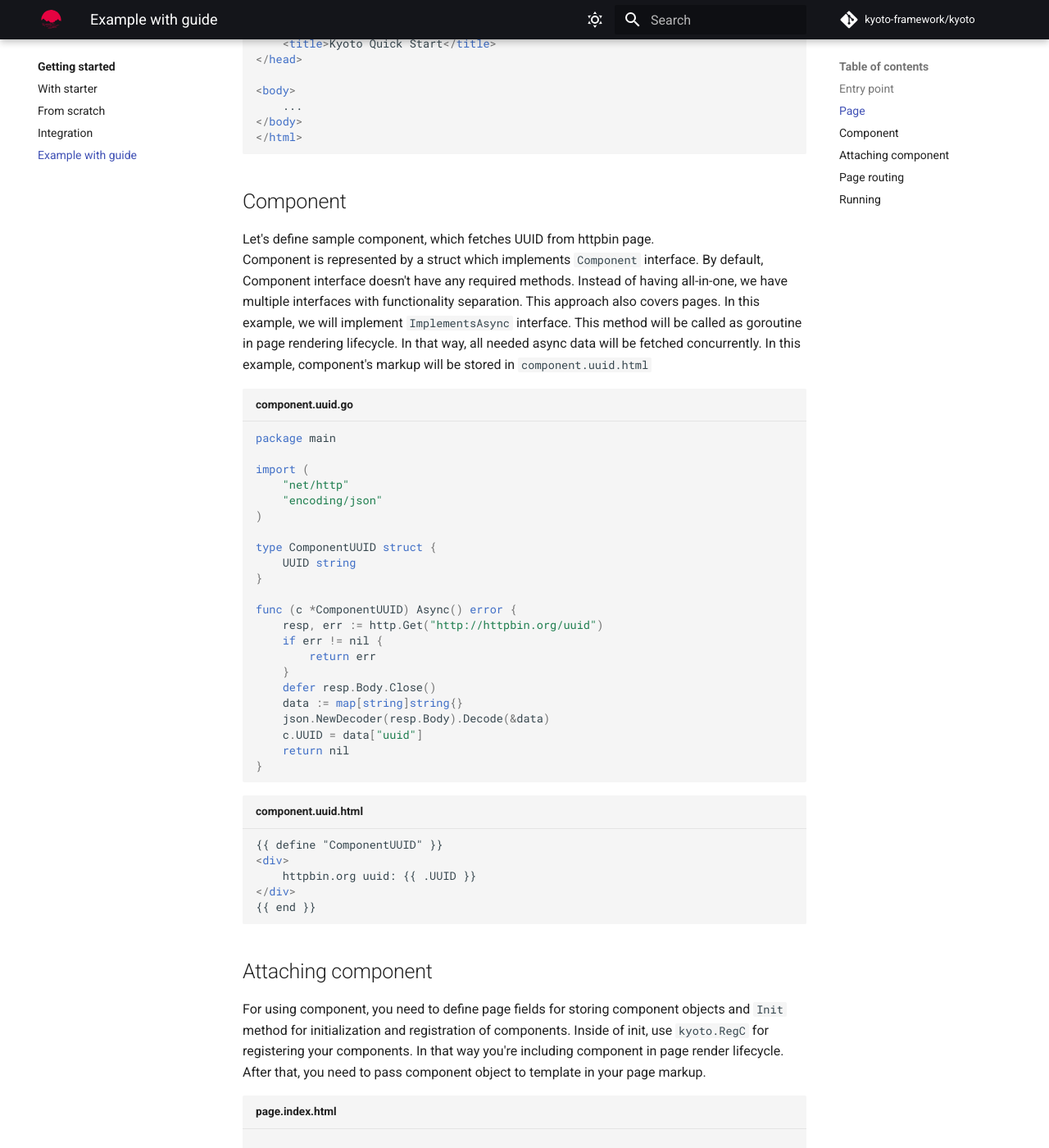
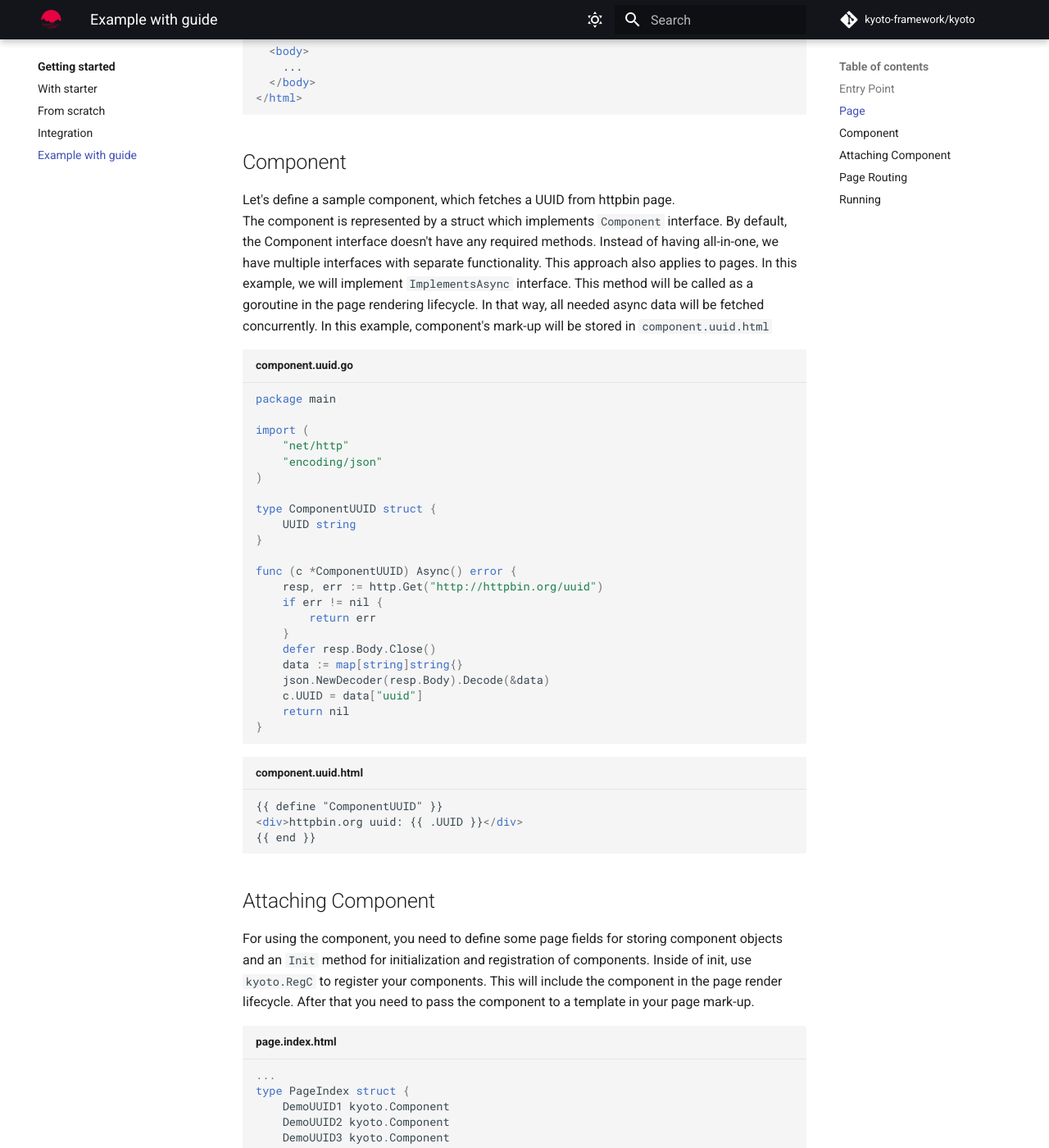
Before and after one commit to KimuraDanaka119/kyoto, an MkDocs documentation site: the page built from docs/getting-started/example-with-guide.md, in a window 1280 px wide and 1400 px high, scrolled down 1821 px. Shown: the whole window at 82% size. Built offline with MkDocs 1.6.1 and Material for MkDocs 9.7.7, drawn with Linux system fonts in a browser that asks for light colours; comment, search, counter and statistics services are not loaded; some of the changed text lies outside the part shown.

Commit message:
Getting started

````diff
--- a/docs/getting-started/example-with-guide.md
+++ b/docs/getting-started/example-with-guide.md
@@ -1,11 +1,10 @@
+# Example with Guide
 
-# Example with guide
+This guide is an extended version of the "[From Scratch](from-scratch.md)" page and will show a minimal setup with: a page, multiple component instances, lifecycle integration and `net/http` setup. This guide will rely on the demo project setup found [here](https://github.com/kyoto-framework/kyoto/tree/master/examples/demo).
 
-This guide is extended version of "[from scratch](from-scratch.md)" documentation and will show minimal setup with page, multiple component instances, lifecycle integration and `net/http` setup. This guide will rely on demo project setup, that can be found [here](https://github.com/kyoto-framework/kyoto/tree/master/examples/demo).
+## Entry Point
 
-## Entry point
-
-First, we need to setup serving basis.
+Firstly, we need to setup the serving foundations.
 
 ```go title="main.go"
 package main
@@ -37,9 +36,9 @@ func main() {
 ## Page
 
 Now, we can define our page.
-Page is represented by a struct which implements `Page` interface.
-Page requires method, returning ready for use template. In this example, we will store our page markup in `page.index.html`.
-`kyoto.Funcs` is a function, that returns FuncMap. This funcmap is required for correct work of some `kyoto` features.
+A page is represented by a struct which implements `Page` interface.
+The Page's required method is for returning a ready-to-use template. In this example, we will store our mark-up in `page.index.html`.
+`kyoto.Funcs` is a function that returns FuncMap. This funcmap is required for the correct working of some `kyoto` features.
 
 ```go title="page.index.go"
 package main
@@ -57,38 +56,33 @@ func (p *PageIndex) Template() *template.Template {
 ```
 
 !!! note
-    You can define bootstrap function for easier template definition. For example:
-    ```go
-    func newtemplate(page string) *template.Template {
-        return template.Must(template.New(page).Funcs(kyoto.Funcs()).ParseGlob("*.html"))
-    }
-    ```
+You can define bootstrap functions for easier template definitions. For example:
+`go func newtemplate(page string) *template.Template { return template.Must(template.New(page).Funcs(kyoto.Funcs()).ParseGlob("*.html")) } `
 
 ```html title="page.index.html"
 <!DOCTYPE html>
 <html lang="en">
+  <head>
+    <meta charset="UTF-8" />
+    <meta http-equiv="X-UA-Compatible" content="IE=edge" />
+    <meta name="viewport" content="width=device-width, initial-scale=1.0" />
+    <title>Kyoto Quick Start</title>
+  </head>
 
-<head>
-    <meta charset="UTF-8">
-    <meta http-equiv="X-UA-Compatible" content="IE=edge">
-    <meta name="viewport" content="width=device-width, initial-scale=1.0">
-    <title>Kyoto Quick Start</title>
-</head>
-
-<body>
+  <body>
     ...
-</body>
+  </body>
 </html>
 ```
 
 ## Component
 
-Let's define sample component, which fetches UUID from httpbin page.
-Component is represented by a struct which implements `Component` interface.
-By default, Component interface doesn't have any required methods. Instead of having all-in-one, we have multiple interfaces with functionality separation.
-This approach also covers pages. In this example, we will implement `ImplementsAsync` interface.
-This method will be called as goroutine in page rendering lifecycle.
-In that way, all needed async data will be fetched concurrently. In this example, component's markup will be stored in `component.uuid.html`
+Let's define a sample component, which fetches a UUID from httpbin page.
+The component is represented by a struct which implements `Component` interface.
+By default, the Component interface doesn't have any required methods. Instead of having all-in-one, we have multiple interfaces with separate functionality.
+This approach also applies to pages. In this example, we will implement `ImplementsAsync` interface.
+This method will be called as a goroutine in the page rendering lifecycle.
+In that way, all needed async data will be fetched concurrently. In this example, component's mark-up will be stored in `component.uuid.html`
 
 ```go title="component.uuid.go"
 package main
@@ -117,17 +111,15 @@ func (c *ComponentUUID) Async() error {
 
 ```html title="component.uuid.html"
 {{ define "ComponentUUID" }}
-<div>
-    httpbin.org uuid: {{ .UUID }}
-</div>
+<div>httpbin.org uuid: {{ .UUID }}</div>
 {{ end }}
 ```
 
-## Attaching component
+## Attaching Component
 
-For using component, you need to define page fields for storing component objects and `Init` method for initialization and registration of components.
-Inside of init, use `kyoto.RegC` for registering your components. In that way you're including component in page render lifecycle.
-After that, you need to pass component object to template in your page markup.
+For using the component, you need to define some page fields for storing component objects and an `Init` method for initialization and registration of components.
+Inside of init, use `kyoto.RegC` to register your components. This will include the component in the page render lifecycle.
+After that you need to pass the component to a template in your page mark-up.
 
 ```go title="page.index.html"
 ...
@@ -151,17 +143,16 @@ func (p *PageIndex) Init() {
 ```html title="page.index.html"
 ...
 <body>
-    {{ template "ComponentUUID" .DemoUUID1 }}
-    {{ template "ComponentUUID" .DemoUUID2 }}
-    {{ template "ComponentUUID" .DemoUUID3 }}
-    {{ template "ComponentUUID" .DemoUUID4 }}
+  {{ template "ComponentUUID" .DemoUUID1 }} {{ template "ComponentUUID"
+  .DemoUUID2 }} {{ template "ComponentUUID" .DemoUUID3 }} {{ template
+  "ComponentUUID" .DemoUUID4 }}
 </body>
 ...
 ```
 
-## Page routing
+## Page Routing
 
-For attaching your page, now you can simply use built-in page handler (`kyoto.PageHandler`), bellow `Routes` comment in your main function.
+For attaching your page you can simply use the built-in page handler (`kyoto.PageHandler`) found below the `Routes` comment in your main function.
 
 ```go
 ...
@@ -171,13 +162,13 @@ mux.HandleFunc("/", kyoto.PageHandler(&PageIndex{}))
 
 ## Running
 
-Ready! Now your can run your app with usual:
+Ready! Great! Now your can run your app with the usual:
 
 ```bash
 go run .
 ```
 
-For setting custom port, or exposing on local network, you can run in that way:
+For setting custom ports or exposing on a local network, you can run the following:
 
 ```bash
 PORT=25025 go run .
````
Also changed, not shown: docs/getting-started/from-scratch.md (+9 -14 lines), docs/getting-started/index.md (+5 -6 lines), docs/getting-started/integration.md (+2 -3 lines), docs/getting-started/with-starter.md (+9 -10 lines).
